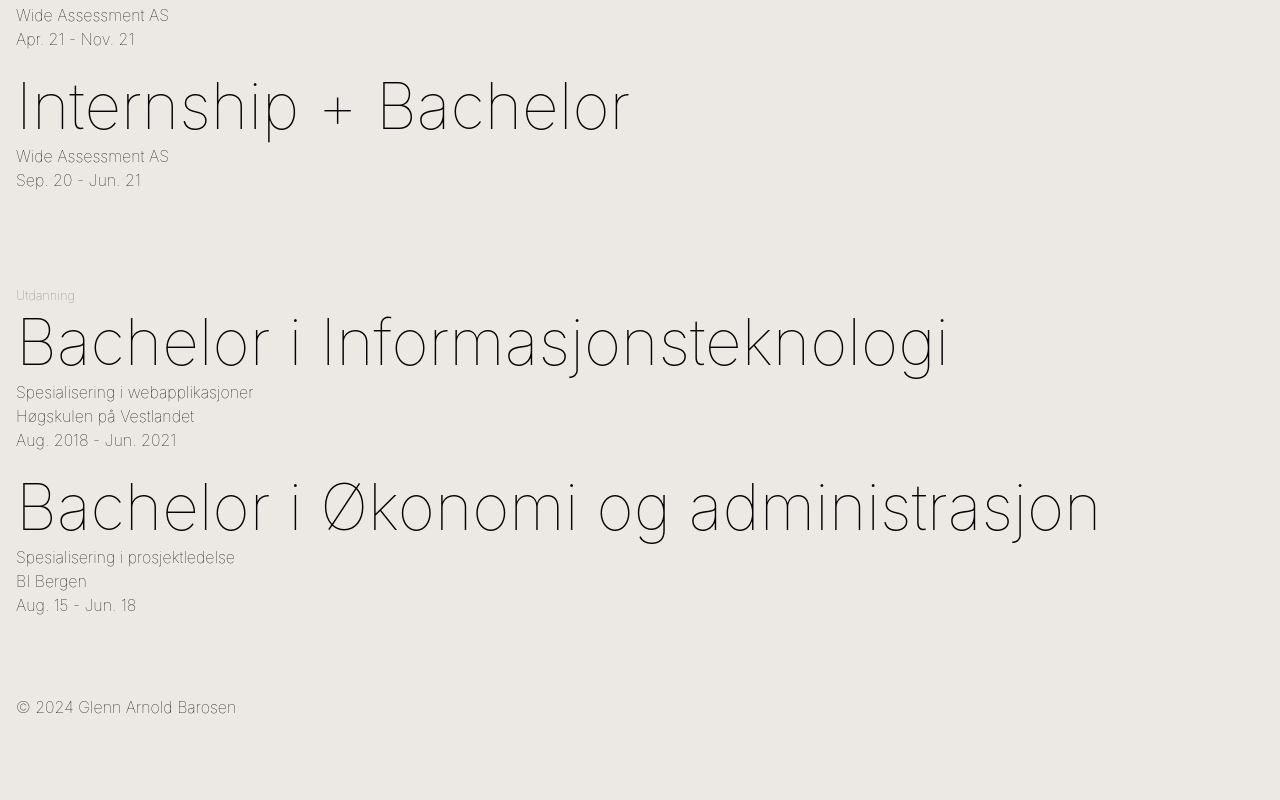
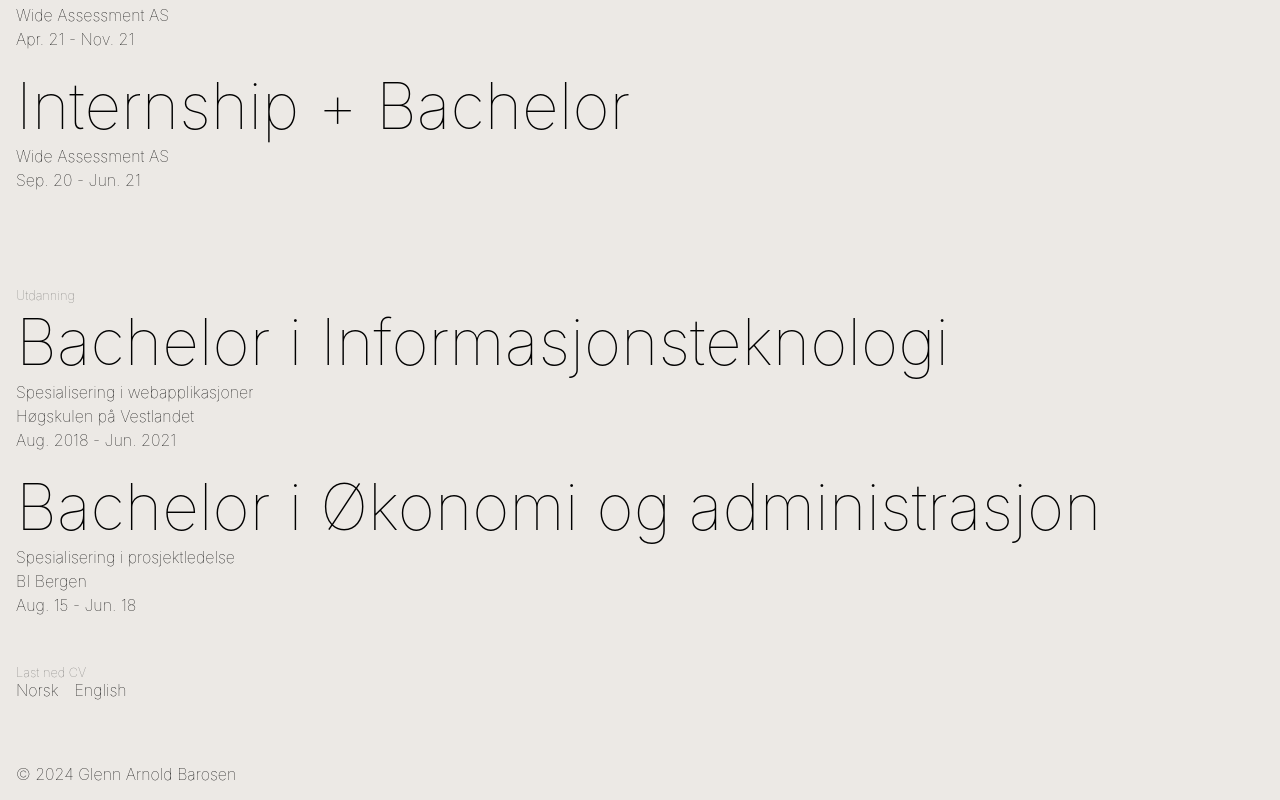
Before and after one commit to glennbarosen/homepage, a SvelteKit app: page /experience in a window 1280 px wide. Shown: the part 608-1408 px from the top of the page. Before the commit the page ends 1341 px from the top, so only its background shows below. Built offline with nearby package versions, Linux system fonts and the light colour scheme.

Commit message:
Refactor experience page layout and add CV download links

```diff
--- a/src/routes/experience/+page.svelte
+++ b/src/routes/experience/+page.svelte
@@ -7,21 +7,29 @@
 	<title>Erfaring - Glenn.</title>
 	<meta name="description" content="Overview of work experience" />
 </svelte:head>
-
+<div>
 	<main>
 		<section>
-		<h1>Arbeid</h1>
+			<h2>Arbeid</h2>
 			{#each experience['work'] as { title, company, startDate, endDate }}
 				<Experience {title} {company} {startDate} {endDate} />
 			{/each}
 		</section>
 		<section>
-		<h1>Utdanning</h1>
+			<h2>Utdanning</h2>
 			{#each experience['education'] as { title, company, additionalInfo, startDate, endDate }}
 				<Experience {title} {company} {additionalInfo} {startDate} {endDate} />
 			{/each}
 		</section>
 	</main>
+	<section style="margin-top: 2rem;">
+		<h2>Last ned CV</h2>
+		<div class="cv-links">
+			<a href="/cv/cv-nb-v2.pdf" download>Norsk</a>
+			<a href="/cv/cv-en-v2.pdf" download>English</a>
+		</div>
+	</section>
+</div>
 
 <style>
 	main {
@@ -30,9 +38,14 @@
 		gap: 5rem;
 	}
 
-	h1 {
+	h2 {
 		font-size: 0.8rem;
 		font-weight: 100;
 		opacity: 0.5;
 	}
+
+	.cv-links {
+		display: flex;
+		gap: 1rem;
+	}
 </style>
```
Also changed, not shown: 2 other files (tests, documents, lock files or other folders). Lines whose indentation alone changed are shown as unchanged.
